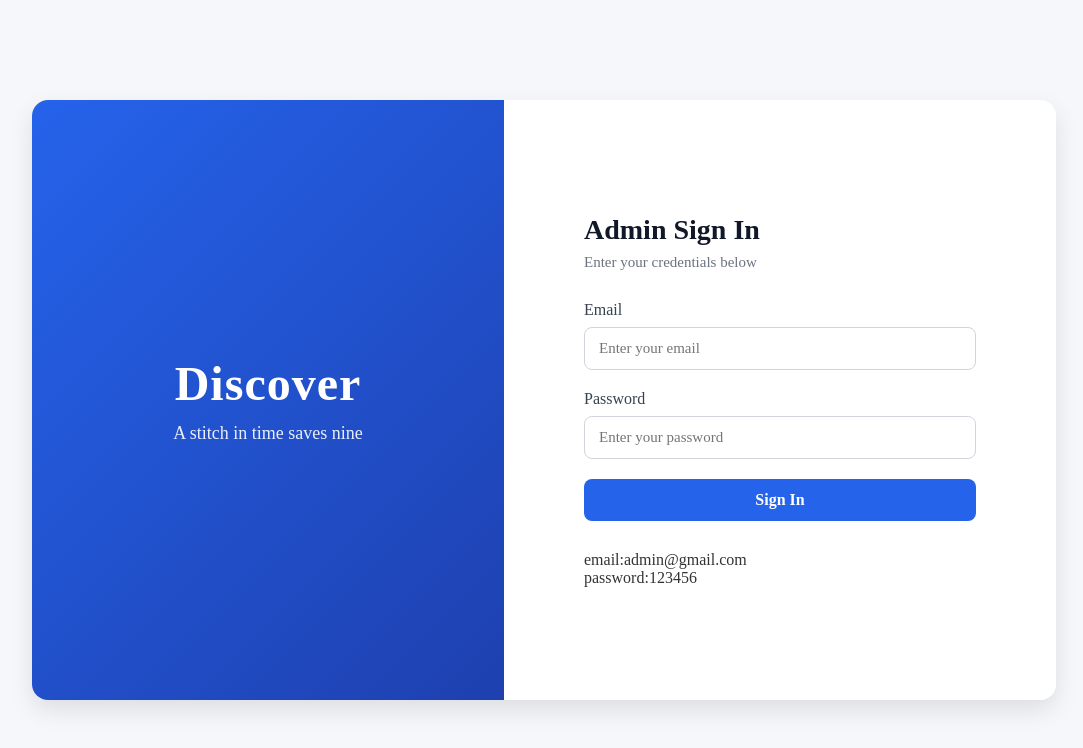
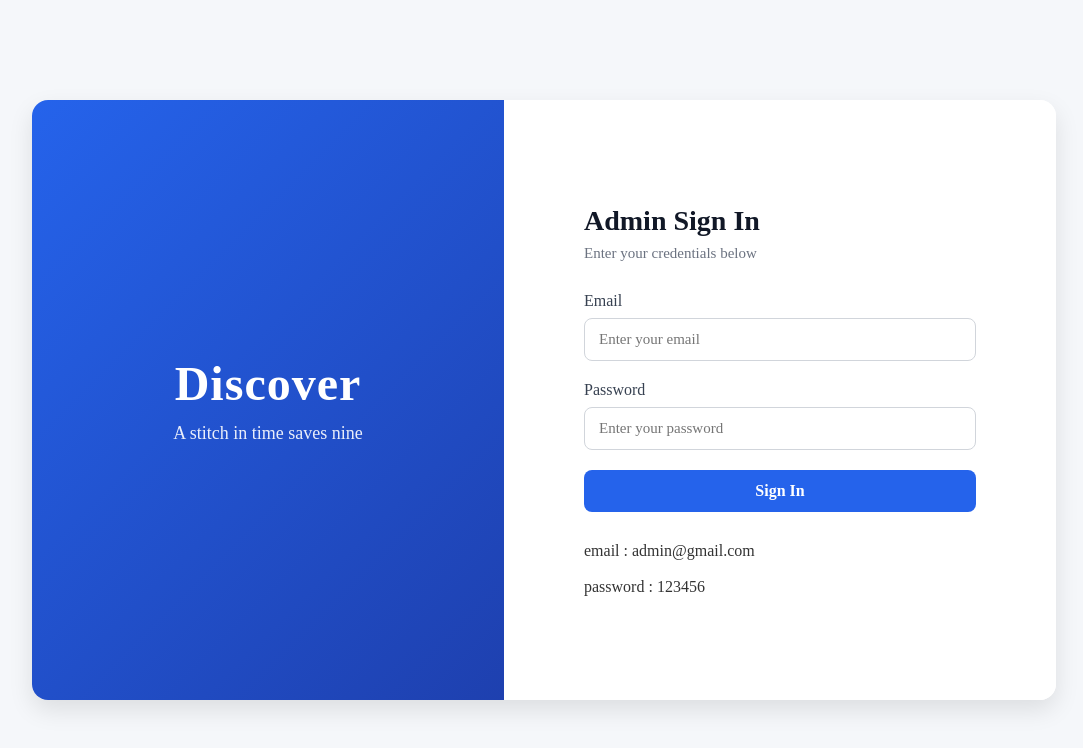
Before and after one commit to dhanushrithiick/discover, a React (Vite) app: page / in a window 1280 px wide. Shown: the top 748 px of the page, without its empty margins (96-1179 px from the left). Built offline with nearby package versions, Linux system fonts and the light colour scheme.

Commit message:
Update signup.jsx

```diff
--- a/src/pages/signup.jsx
+++ b/src/pages/signup.jsx
@@ -73,8 +73,8 @@ export default function DiscoverSignIn() {
             <button type="submit" className="btn btn-primary">
               Sign In
             </button>
-            <p>email:admin@gmail.com</p>
-            <p>password:123456</p>
+            <p>email : admin@gmail.com</p><br/>
+            <p>password : 123456</p>
           </form>
         </div>
       </div>
```
